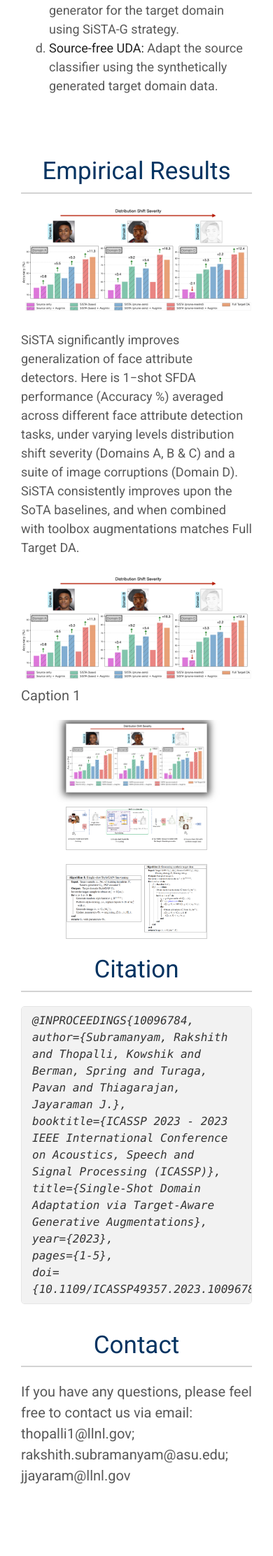
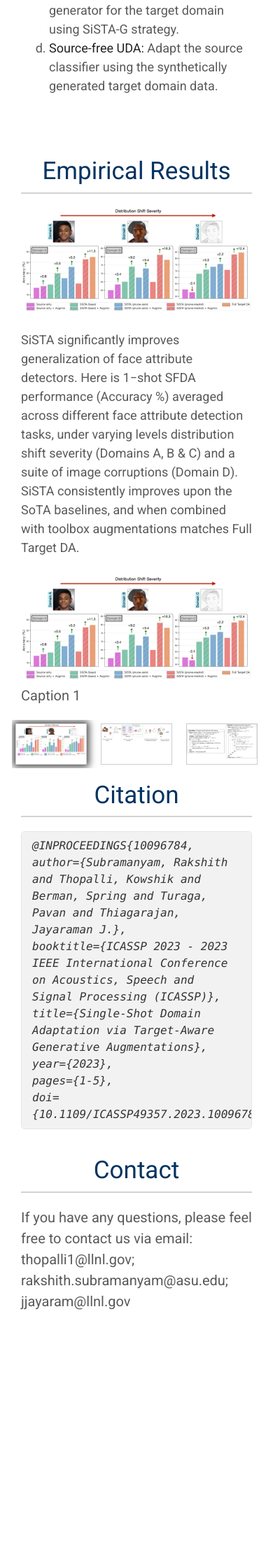
Before and after one commit to Rakshith-2905/SiSTA, a Jekyll site: the page built from index.md, in a window 390 px wide. Shown: the part 2704-4928 px from the top of the page at 70% size. Built offline with Jekyll 4.4.1, drawn with Linux system fonts in a browser that asks for light colours; nearby versions of some CDN libraries; a style sheet for code colours, icons or effects is not loaded; our own code applies the rules of GitHub Pages for plain Markdown files; after the commit the page ends 4679 px from its top, so only the background shows below that.

Commit message:
Fix: mobile gallery

```diff
--- a/_includes/add_gallery.html
+++ b/_includes/add_gallery.html
@@ -94,6 +94,7 @@ function changeImage(element, src, caption) {
 .gallery .thumbnail:hover .gallery-thumbnail {
   transform: scale(1.1);
 }
+
 /* This will add a shadow to the selected thumbnail */
 .thumbnail {
   box-shadow: none;
@@ -104,4 +105,33 @@ function changeImage(element, src, caption) {
   transform: scale(1.1);
   box-shadow: 0px 0px 10px 3px rgba(0,0,0,0.75);
 }
+@media only screen and (max-width: 600px) {
+  .gallery .thumbnails {
+    display: flex;
+    justify-content: center;
+    flex-wrap: nowrap;
+    overflow-x: auto;
+    gap: 10px;
+  }
+
+  .gallery .thumbnail {
+    width: 100px;
+    height: auto;
+  }
+
+  /* Chrome, Safari, and Edge scrollbar styles */
+  .gallery .thumbnails::-webkit-scrollbar {
+    width: 12px;
+  }
+
+  .gallery .thumbnails::-webkit-scrollbar-track {
+    background: #f5f5f5;
+  }
+
+  .gallery .thumbnails::-webkit-scrollbar-thumb {
+    background-color: #ccc;
+    border-radius: 20px;
+  }
+}
+
 </style>
```
Also changed, not shown: other parts of _includes/add_gallery.html (+1 -1 lines).
